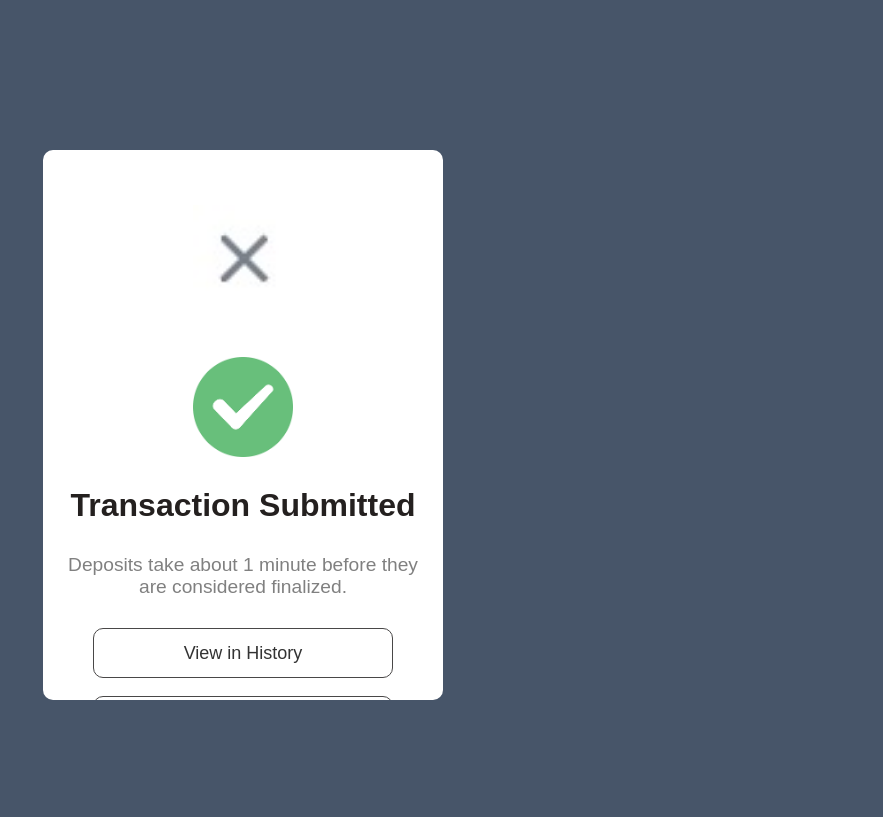
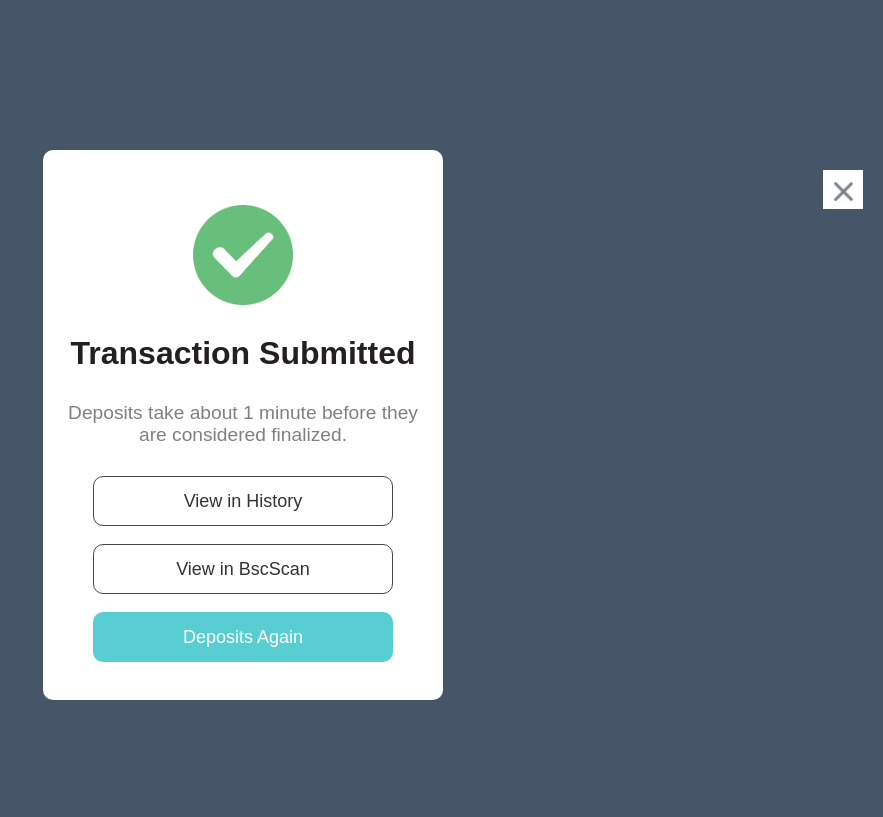
Before and after one commit to Bidhan-24/Transaction-Submitted-Logo, a plain HTML site: page index.html in a window 1280 px wide. Shown: the whole page, without its empty margins (397-1280 px from the left). Drawn offline with Linux system fonts and the light colour scheme.

Commit message:
Update style.css

```diff
--- a/style.css
+++ b/style.css
@@ -10,6 +10,15 @@
 
 body{
     background-color: #475569;
+}
+
+.container .logo{
+    width: 40px;
+    position: absolute;
+    right: 0;
+    margin: 20px 20px;
+
+
 }
 
 .container{
```
